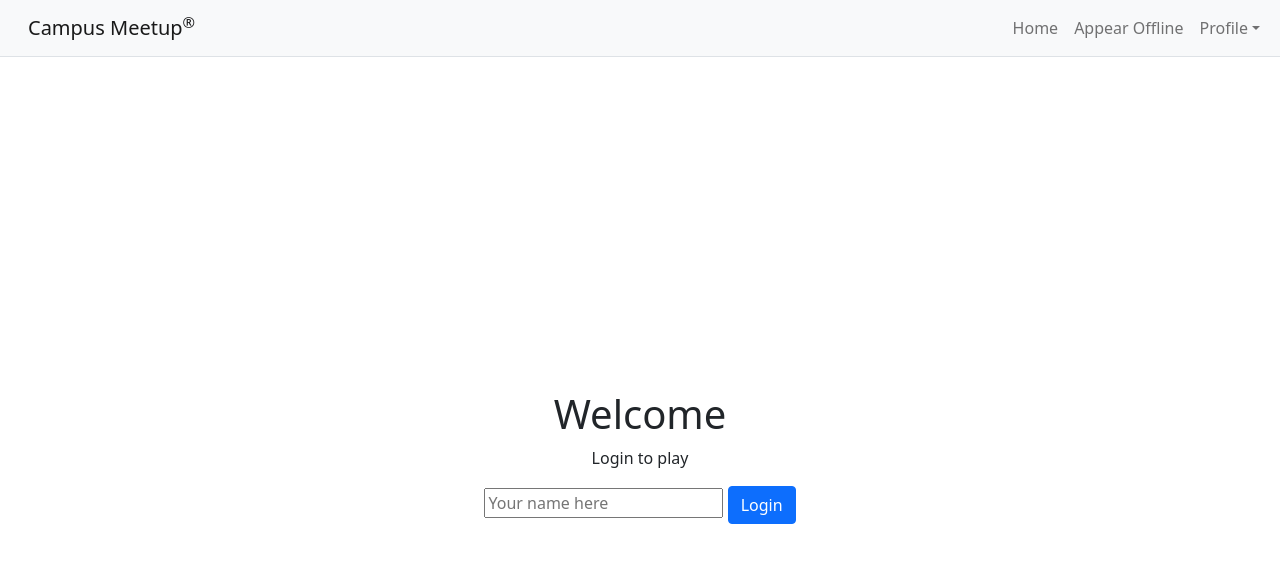
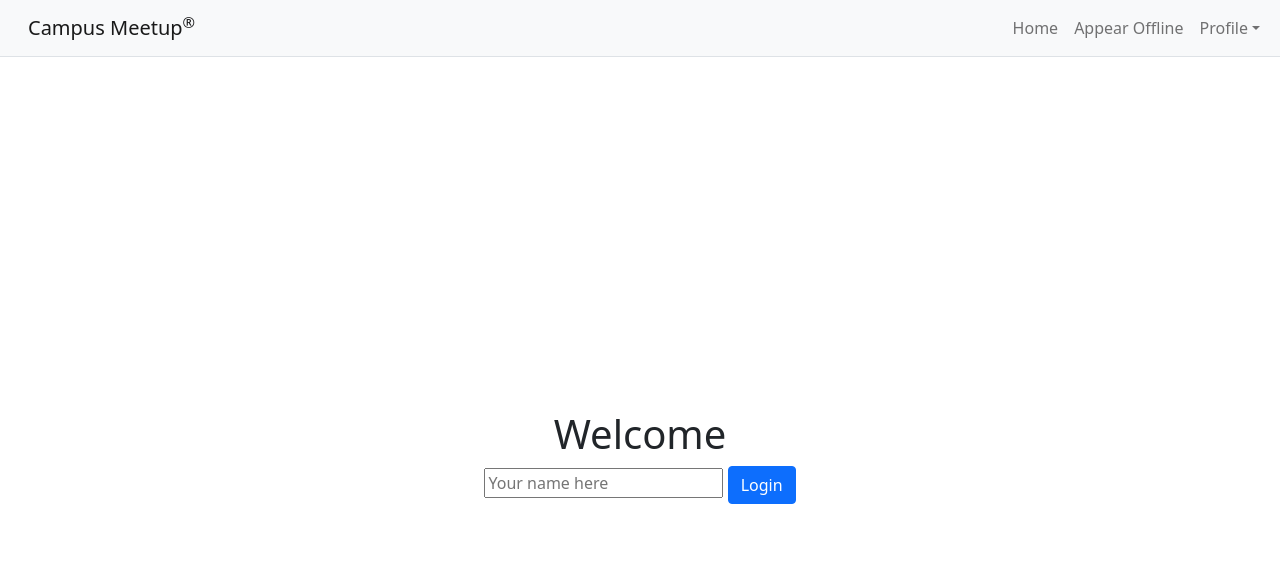
Before and after one commit to jasonstorey3/startup, a website: page public/index.html in a window 1280 px wide. Drawn offline with nearby package versions, Linux system fonts and the light colour scheme.

Commit message:
restructure

```diff
--- /dev/null
+++ b/package.json
@@ -0,0 +1,6 @@
+{
+  "dependencies": {
+    "express": "^4.18.2",
+    "mongodb": "^5.1.0"
+  }
+}
--- a/index.html
+++ b/public/index.html
@@ -47,7 +47,6 @@
             <main class="container-fluid text-center">
                 <div>
                     <h1>Welcome</h1>
-                    <p>Login to play</p>
                     <div>
                         <input type="text" id="name" placeholder="Your name here" />
                         <button class="btn btn-primary" onclick="login()">Login</button>
```
Also changed, not shown: public/events.css (renamed from events.css), public/events.html (renamed from events.html), public/favicon.ico (renamed from favicon.ico), public/friends.html (added), public/home.html (renamed from home.html), public/home.js (renamed from home.js), public/login.js (renamed from login.js), public/messages.css (added), public/messages.html (added), public/settings.css (renamed from settings.css), public/settings.html (renamed from settings.html), public/status.html (added), public/styles.css (renamed from styles.css), 2 other files.
